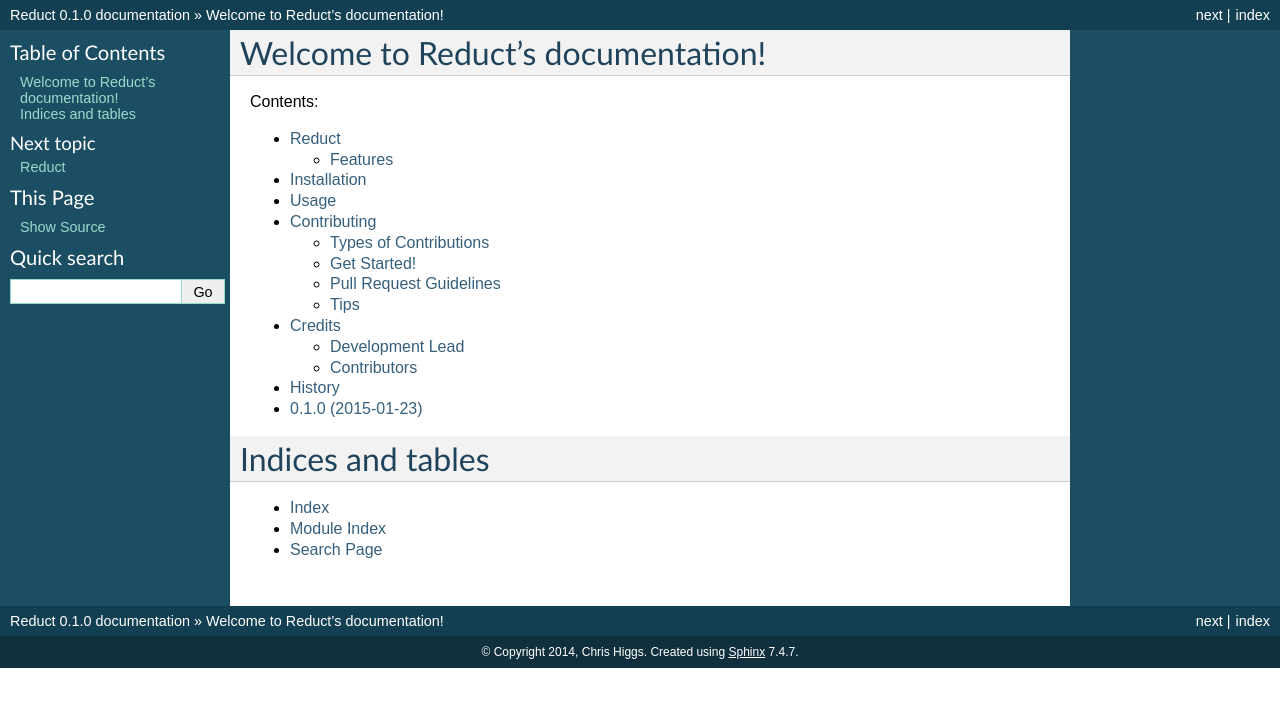
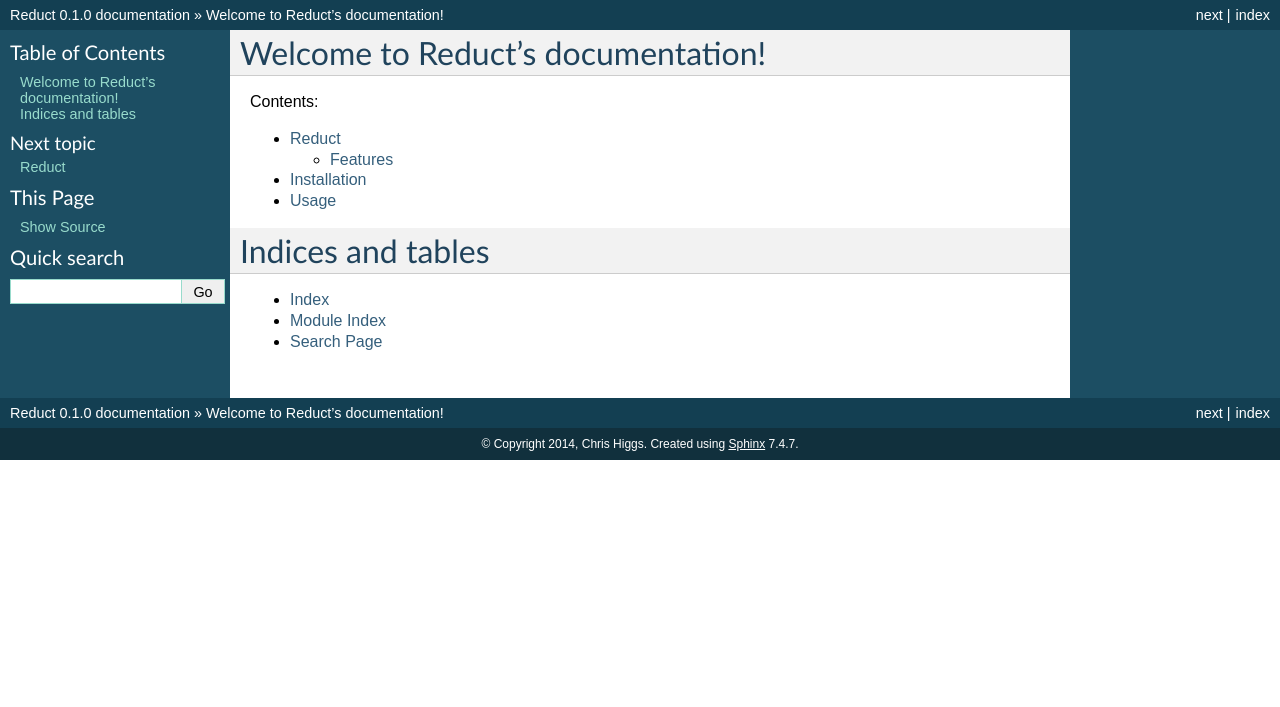
Before and after one commit to chiggs/reduct, a Sphinx documentation site: the page built from docs/index.rst, in a window 1280 px wide. Shown: the top 707 px of the page. Built offline with Sphinx 7.4.7, drawn with Linux system fonts in a browser that asks for light colours.

Commit message:
Cleanup: Remove files to reduce packaging

```diff
--- a/HISTORY.rst
+++ /dev/null
@@ -1,9 +0,0 @@
-.. :changelog:
-
-History
--------
-
-0.1.0 (2015-01-23)
----------------------
-
-* First release on PyPI.
--- a/docs/authors.rst
+++ /dev/null
@@ -1 +0,0 @@
-.. include:: ../AUTHORS.rst
--- a/docs/contributing.rst
+++ /dev/null
@@ -1 +0,0 @@
-.. include:: ../CONTRIBUTING.rst
--- a/docs/history.rst
+++ /dev/null
@@ -1 +0,0 @@
-.. include:: ../HISTORY.rst
--- a/docs/index.rst
+++ b/docs/index.rst
@@ -14,9 +14,6 @@
    readme
    installation
    usage
-   contributing
-   authors
-   history
 
 Indices and tables
 ==================
--- a/setup.py
+++ b/setup.py
@@ -9,7 +9,6 @@
 
 
 readme = open('README.rst').read()
-history = open('HISTORY.rst').read().replace('.. :changelog:', '')
 
 requirements = [
     # TODO: put package requirements here
@@ -23,7 +22,7 @@
     name='reduct',
     version='0.1.0',
     description='Reduce a toolchain by discovering which files it really uses',
-    long_description=readme + '\n\n' + history,
+    long_description=readme + '\n\n',
     author='Chris Higgs',
     author_email='chris.higgs@potentialventures.com',
     url='https://github.com/chiggs/reduct',
```
Also changed, not shown: AUTHORS.rst (deleted, +0 -13 lines), CONTRIBUTING.rst (deleted, +0 -111 lines), 2 other files.
